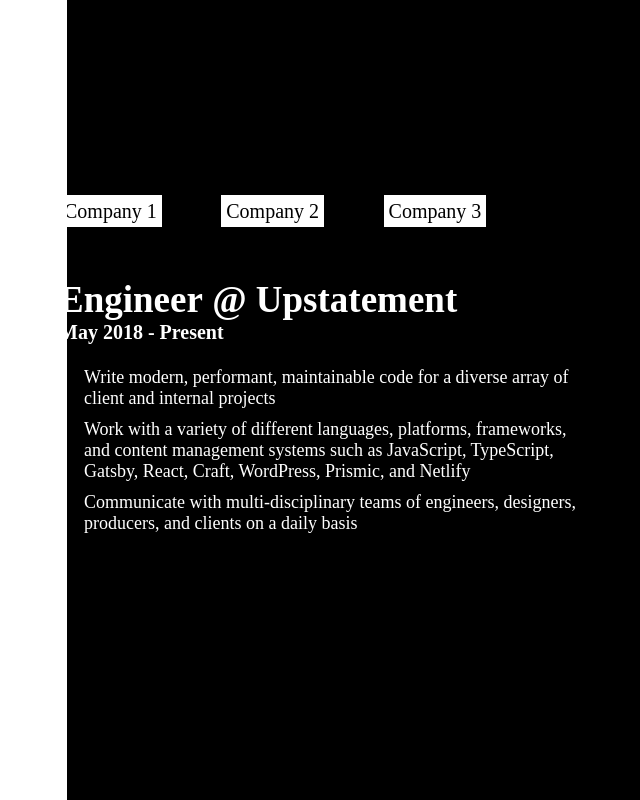
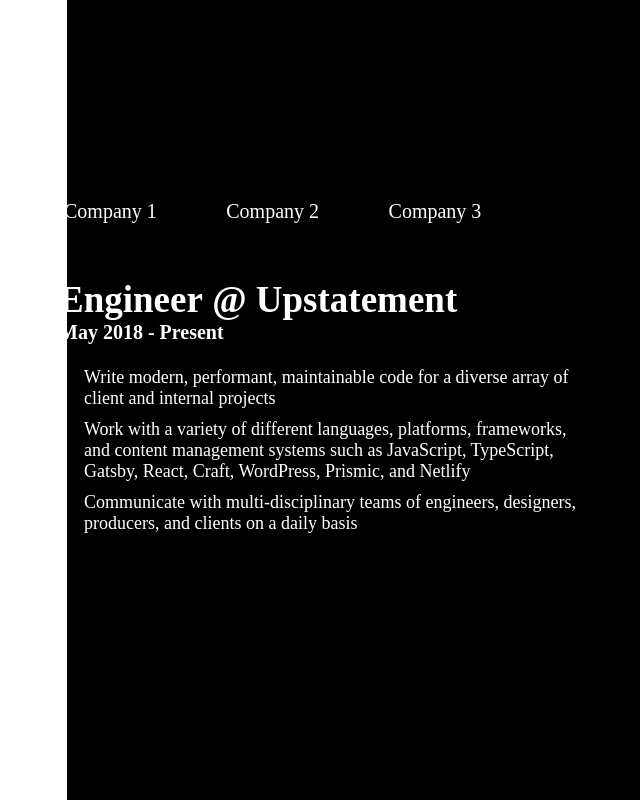
Before and after one commit to raj318/pruthviraj_website1, a plain HTML site: page layouts/websites/first_template/home.html in a window 1280 px wide. Shown: the part 800-1600 px from the top of the page, without its empty margins (471-1111 px from the left). Drawn offline with Linux system fonts and the light colour scheme.

```diff
--- a/layouts/websites/first_template/home.css
+++ b/layouts/websites/first_template/home.css
@@ -91,9 +91,14 @@ body {
     font-size: 25px;
     padding: 5px;
     font-size: 20px;
+    color: white;
+}
+
+.companies > div:hover {
     background-color: white;
     color: black;
 }
+
 
 .companies {
     padding-bottom: 55px;
```
